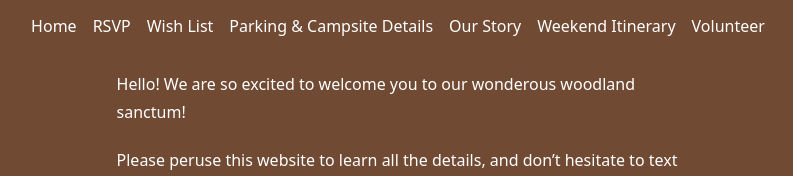
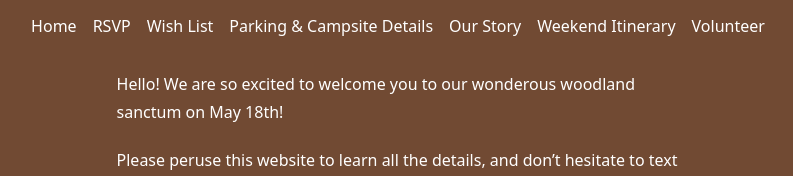
Before and after one commit to tomatrow/the-wedding, a SvelteKit app: page / in a window 1280 px wide. Shown: the part 323-499 px from the top of the page, without its empty margins (242-1035 px from the left). Built offline with nearby package versions, Linux system fonts and the light colour scheme.

Commit message:
Add date

```diff
--- a/src/routes/(app)/+page.svelte
+++ b/src/routes/(app)/+page.svelte
@@ -1,5 +1,5 @@
 <section class="container prose mx-auto p-4">
-	<p>Hello! We are so excited to welcome you to our wonderous woodland sanctum!</p>
+	<p>Hello! We are so excited to welcome you to our wonderous woodland sanctum on May 18th!</p>
 	<p>
 		Please peruse this website to learn all the details, and don’t hesitate to text us if you have any questions or
 		suggestions.
```
